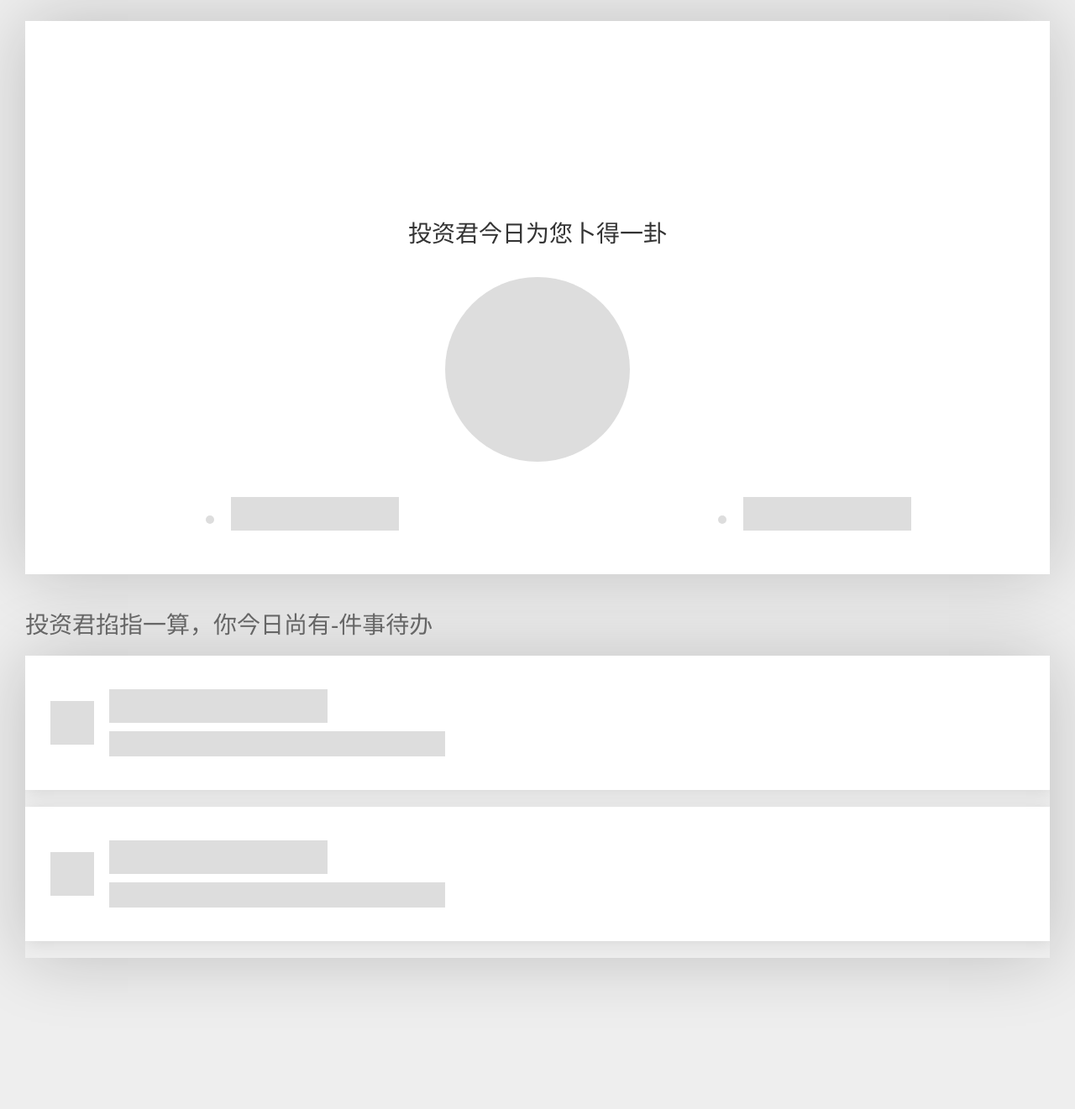
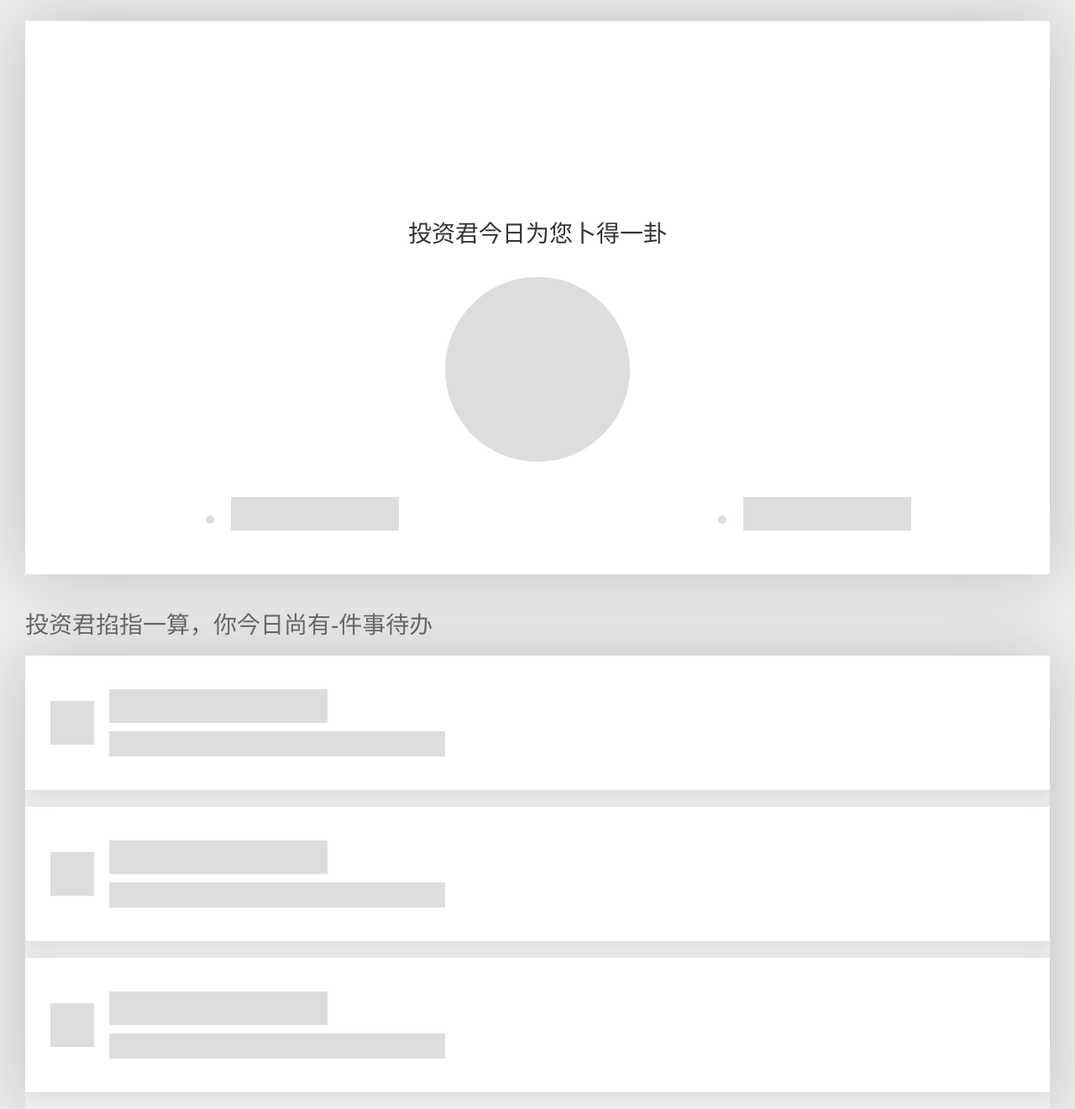
Before and after one commit to muziyu1203/personal, a Jekyll site: the page pwa/index.html, which Jekyll copies as it is, in a window 1280 px wide. Shown: the whole page at 84% size. Built offline with Jekyll 4.4.1, drawn with Linux system fonts in a browser that asks for light colours.

Commit message:
html页面更新

```diff
--- a/pwa/index.html
+++ b/pwa/index.html
@@ -61,7 +61,7 @@
                     <p class="pre-render-event-p2"></p>
                 </div>
             </div>
-            <!--<div class="flex-box event-item">
+            <div class="flex-box event-item">
                 <span class="event-ico new">
                   <i class="pre-render-icon"></i>
                  </span>
@@ -69,7 +69,7 @@
                     <p class="pre-render-event-p1"></p>
                     <p class="pre-render-event-p2"></p>
                 </div>
-            </div>-->
+            </div>
         </div>
     </div>
      </div>
```
